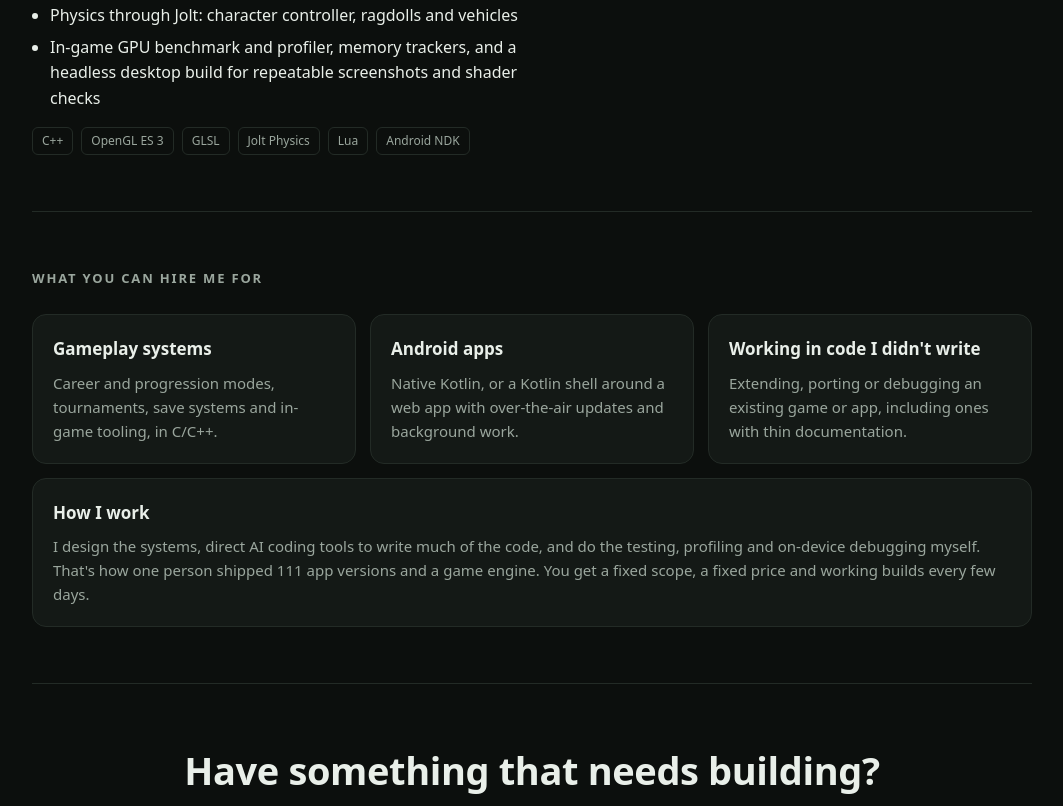
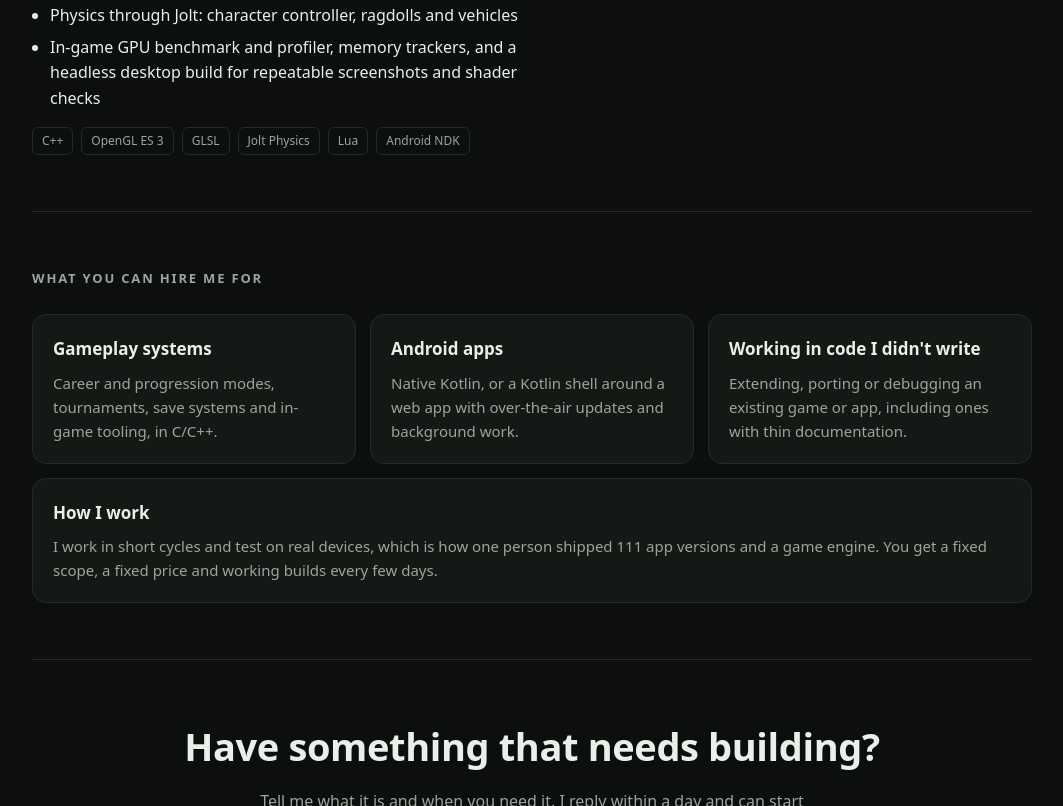
Before and after one commit to Davidoluwa/Assignment, a plain HTML site: page portfolio/index.html in a window 1280 px wide. Shown: the part 2325-3131 px from the top of the page, without its empty margins (108-1171 px from the left). Drawn offline with Linux system fonts and the light colour scheme.

Commit message:
Reword how-I-work and Davun Edition sections
Co-Authored-By: Claude Fable 5.2 <noreply@anthropic.com>
Claude-Session: https://claude.ai/code/session_01Hv2gocnqiEeRc5ZHqPaUMK

```diff
--- a/portfolio/index.html
+++ b/portfolio/index.html
@@ -131,8 +131,8 @@
         <div class="role">Gameplay systems · reverse engineering · C/C++</div>
         <p>
           A fan project that adds the modes FIFA 16 Mobile shipped without. I work inside
-          an existing game with no source code and no documentation, and build new systems that
-          hold up across a full season of play.
+          an existing game with no source code and no documentation, and write the scripts for
+          new systems that hold up across a full season of play.
         </p>
         <ul>
           <li>Manager career mode with transfers, loans, injuries, news and a season calendar</li>
@@ -232,9 +232,9 @@
     <div class="service" style="margin-top:14px">
       <h3>How I work</h3>
       <p>
-        I design the systems, direct AI coding tools to write much of the code, and do the testing,
-        profiling and on-device debugging myself. That's how one person shipped 111 app versions
-        and a game engine. You get a fixed scope, a fixed price and working builds every few days.
+        I work in short cycles and test on real devices, which is how one person shipped
+        111 app versions and a game engine. You get a fixed scope, a fixed price and working
+        builds every few days.
       </p>
     </div>
   </section>
```
